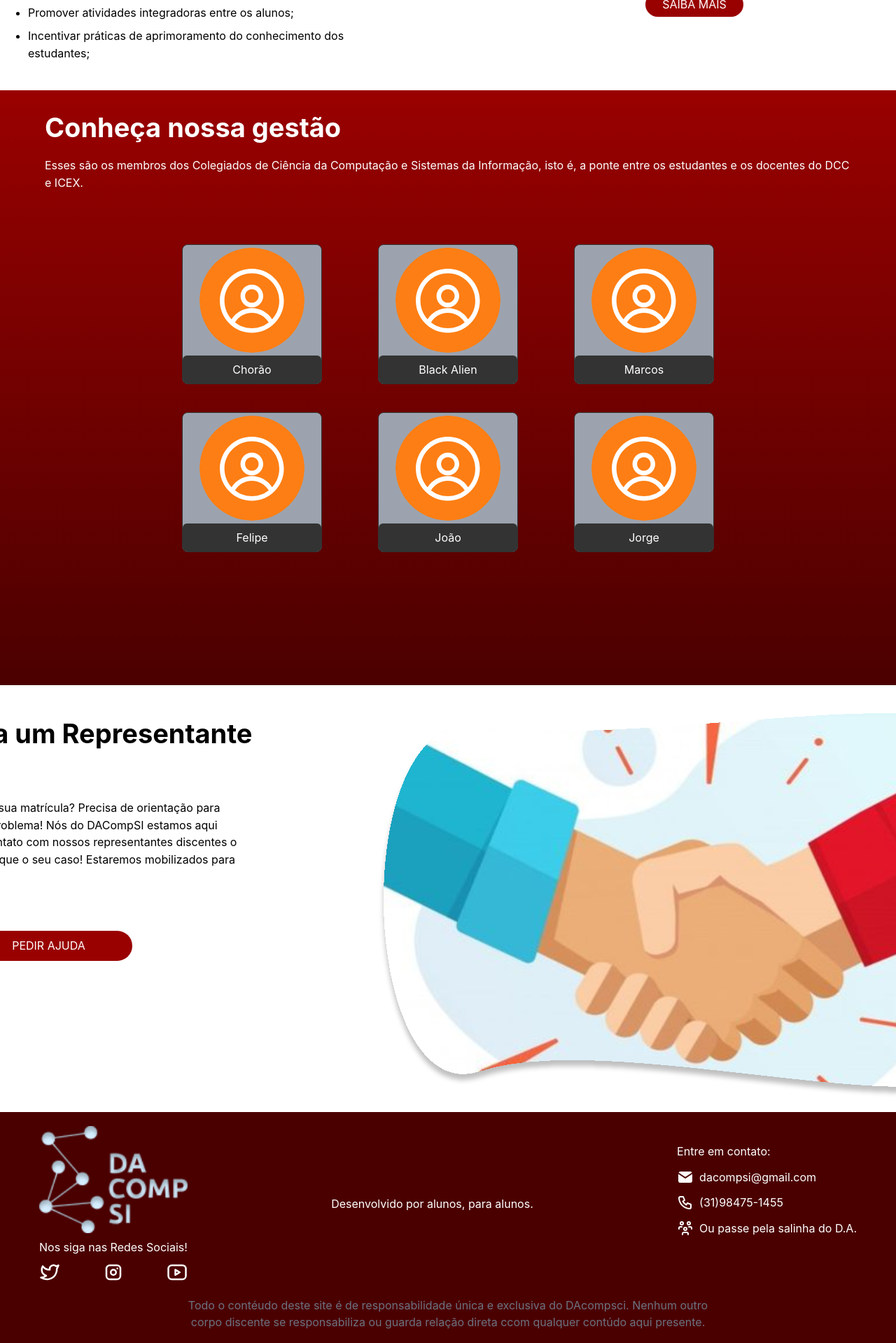
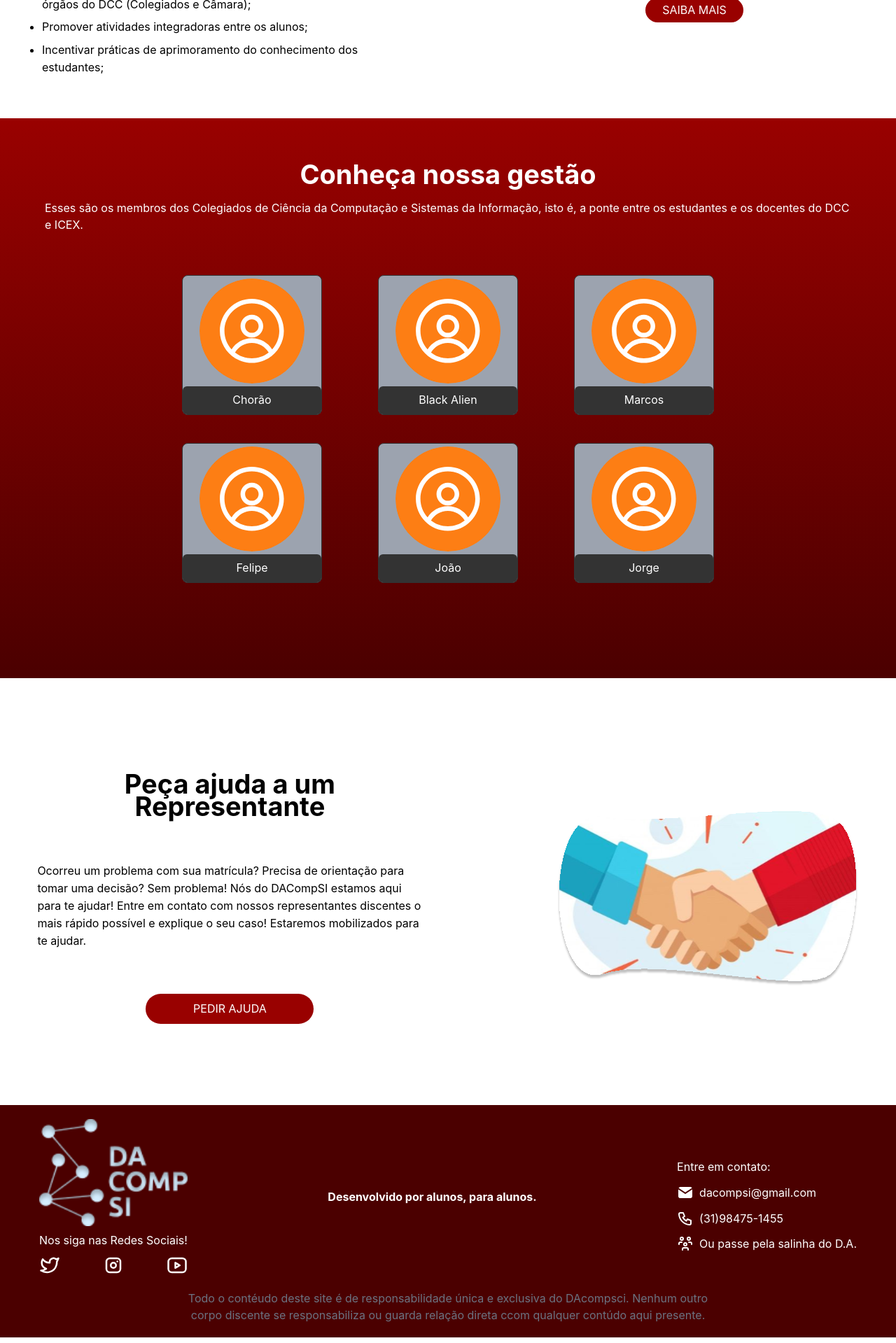
Before and after one commit to Vipigal/dacompsi-web-client, a React (Vite) app: page / in a window 1280 px wide. Shown: the part 760-2679 px from the top of the page at 70% size. Built offline with nearby package versions, Linux system fonts and the light colour scheme.

Commit message:
adicionada responsividade para celular

```diff
--- a/src/components/AvatarBox.tsx
+++ b/src/components/AvatarBox.tsx
@@ -1,13 +1,20 @@
-import { Avatar } from "@mantine/core";
+import { Avatar, em } from "@mantine/core";
+import { useMediaQuery } from "@mantine/hooks";
 
 interface IAvatarBoxProps {
   name: string;
 }
 
 const AvatarBox = ({ name }: IAvatarBoxProps) => {
+  const mobile = useMediaQuery(`(max-width: ${em(750)})`);
   return (
-    <div className="flex flex-col justify-center items-center border gap-1 border-gray-dacompsi relative w-[200px] pt-1 rounded-lg bg-gray-400 ">
-      <Avatar size={150} variant="filled" color="orange" className="mx-9" />
+    <div className="flex flex-col justify-center items-center border gap-1 border-gray-dacompsi relative w-[100px] md:w-[200px] pt-1 rounded-lg bg-gray-400 ">
+      <Avatar
+        size={mobile ? 80 : 150}
+        variant="filled"
+        color="orange"
+        className="mx-9"
+      />
 
       <div className="bg-gray-dacompsi w-full rounded-md h-10 flex items-center justify-center">
         {name}
--- a/src/components/Footer.tsx
+++ b/src/components/Footer.tsx
@@ -7,13 +7,17 @@ import {
 } from "@tabler/icons-react";
 import { IconPhone } from "@tabler/icons-react";
 import dacompsi_logo_branca from "../assets/dacompsi_logo_branca.png";
+import { em } from "@mantine/core";
+import { useMediaQuery } from "@mantine/hooks";
 
 const Footer = () => {
+  const mobile = useMediaQuery(`(max-width: ${em(750)})`);
+
   return (
     <div className="w-full h-max p-5 px-14 bg-dark-red-dacompsi text-white m-0 flex flex-col gap-5 ">
-      <div className="flex justify-between">
+      <div className="flex flex-col gap-4 sm:gap-2 md:gap-0 sm:flex-row justify-between items-center">
         <div className="flex flex-col gap-2">
-          <img src={dacompsi_logo_branca} alt="" />
+          <img src={dacompsi_logo_branca} alt="logo dacompsi" />
           <span>Nos siga nas Redes Sociais!</span>
           <div className="flex justify-between">
             <IconBrandTwitter
@@ -34,7 +38,7 @@ const Footer = () => {
           </div>
         </div>
 
-        <span className="flex items-center">
+        <span className="flex items-center text-center font-bold">
           Desenvolvido por alunos, para alunos.
         </span>
 
@@ -54,7 +58,8 @@ const Footer = () => {
           </span>
         </div>
       </div>
-      <div className="flex self-center max-w-[780px] text-center text-gray-500">
+
+      <div className="flex self-center max-w-[780px] text-center text-gray-500 text-xs sm:text-base">
         Todo o contéudo deste site é de responsabilidade única e exclusiva do
         DAcompsci. Nenhum outro corpo discente se responsabiliza ou guarda
         relação direta ccom qualquer contúdo aqui presente.
--- a/src/components/Navbar.tsx
+++ b/src/components/Navbar.tsx
@@ -16,7 +16,7 @@ export const Navbar = () => {
         alt="logo dacompsi"
         width={RAZAO_LOGO * LOGO_HEIGHT}
         height={LOGO_HEIGHT}
-        className="ml-20"
+        className="sm:ml-20"
       />
       <div className="flex gap-5">
         <Link to={"/sobre"} className="text-white hover:text-black">
--- a/src/pages/Home.tsx
+++ b/src/pages/Home.tsx
@@ -3,8 +3,15 @@ import fotoSobreDa from "../assets/image_14.svg";
 import { IconChevronLeft, IconChevronRight } from "@tabler/icons-react";
 import AvatarBox from "../components/AvatarBox";
 import collaboration from "../assets/collaboration.svg";
+import { useMediaQuery } from "@mantine/hooks";
+import { em } from "@mantine/core";
+
+const COLLABORATION_PIC_RAZAO = 1.725;
+let collaboration_pic_height = 100;
 
 const Home = () => {
+  const mobile = useMediaQuery(`(max-width: ${em(750)})`);
+  collaboration_pic_height = mobile ? 100 : 250;
   return (
     <Container className="gap-10">
       <div className="h-60 bg-gray-500 flex items-center justify-between mx-10 text-white">
@@ -13,9 +20,9 @@ const Home = () => {
         <IconChevronRight color="black" className="mx-10" />
       </div>
 
-      <div className="mx-10 flex items-center justify-center gap-48">
-        <div className="flex flex-col gap-16 max-w-lg">
-          <span className="font-bold self-center text-[38px]">
+      <div className="mx-10 flex flex-col md:flex-row p-5 items-center justify-center gap-6 md:gap-48">
+        <div className="flex flex-col gap-16 max-w-lg ">
+          <span className="font-bold self-center text-[38px] text-center">
             O QUE É O D.A.?
           </span>
           <span>
@@ -27,7 +34,7 @@ const Home = () => {
             seus objetivos:
           </span>
           <ul className="list-disc flex flex-col gap-2">
-            <li className="">
+            <li>
               Representar os interesses do corpo discente (alunos) perante os
               órgãos do DCC (Colegiados e Câmara);
             </li>
@@ -46,18 +53,18 @@ const Home = () => {
         </div>
       </div>
 
-      <div className="bg-gradient-to-b from-red-dacompsi to-dark-red-dacompsi h-[850px]">
-        <div className="flex flex-col gap-3 text-white px-16 ">
-          <span className="font-bold mt-6 text-[38px]">
+      <div className="bg-gradient-to-b from-red-dacompsi to-dark-red-dacompsi h-[800px]">
+        <div className="flex flex-col gap-5 text-white px-16 pt-10 justify-center items-center">
+          <span className="font-bold mt-6 md:text-[38px] text-2xl text-center">
             Conheça nossa gestão
           </span>
-          <span>
+          <span className="text-sm sm:text-base">
             Esses são os membros dos Colegiados de Ciência da Computação e
             Sistemas da Informação, isto é, a ponte entre os estudantes e os
             docentes do DCC e ICEX.
           </span>
 
-          <div className="grid grid-cols-3 gap-10 mt-16 self-center gap-x-20">
+          <div className="grid grid-cols-2 md:grid-cols-3 gap-10 md:mt-10 self-center gap-x-10 sm:gap-x-20">
             <AvatarBox name="Chorão" />
             <AvatarBox name="Black Alien" />
             <AvatarBox name="Marcos" />
@@ -68,12 +75,12 @@ const Home = () => {
         </div>
       </div>
 
-      <div className="h-[550px] mx-40 flex justify-center gap-48">
-        <div className="flex flex-col gap-16 max-w-[558px]">
-          <span className="font-bold self-center text-[38px] min-w-max">
+      <div className="h-[550px] md:mx-40 p-10 flex flex-col md:flex-row justify-center md:gap-48 gap-12 items-center">
+        <div className="flex flex-col gap-16 max-w-[558px] items-center">
+          <span className="font-bold md:text-[38px] text-2xl text-center">
             Peça ajuda a um Representante
           </span>
-          <span>
+          <span className="w-[300px] md:min-w-[550px]">
             Ocorreu um problema com sua matrícula? Precisa de orientação para
             tomar uma decisão? Sem problema! Nós do DACompSI estamos aqui para
             te ajudar! Entre em contato com nossos representantes discentes o
@@ -85,7 +92,11 @@ const Home = () => {
             PEDIR AJUDA
           </button>
         </div>
-        <img src={collaboration} />
+        <img
+          src={collaboration}
+          width={collaboration_pic_height * COLLABORATION_PIC_RAZAO}
+          height={collaboration_pic_height}
+        />
       </div>
     </Container>
   );
```
